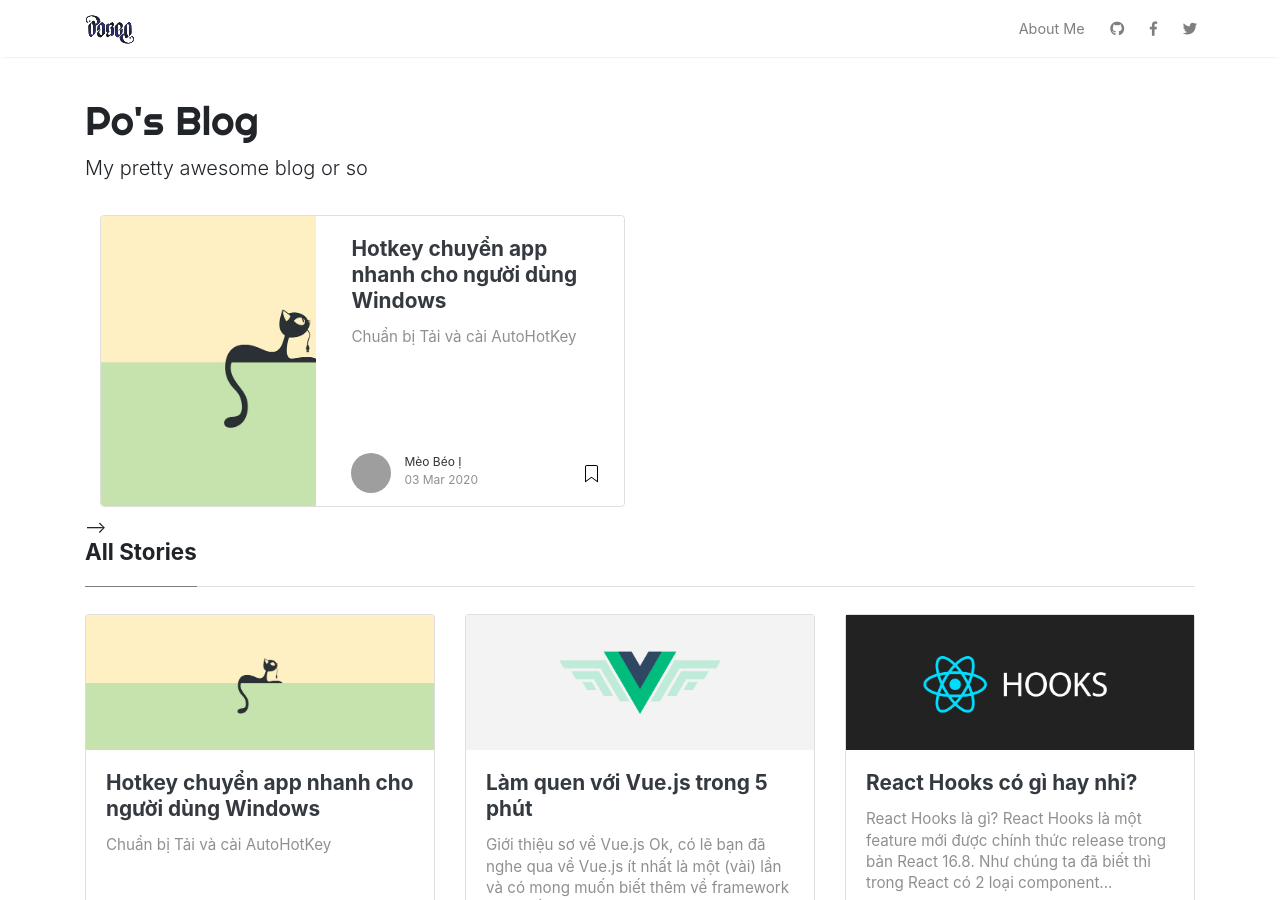
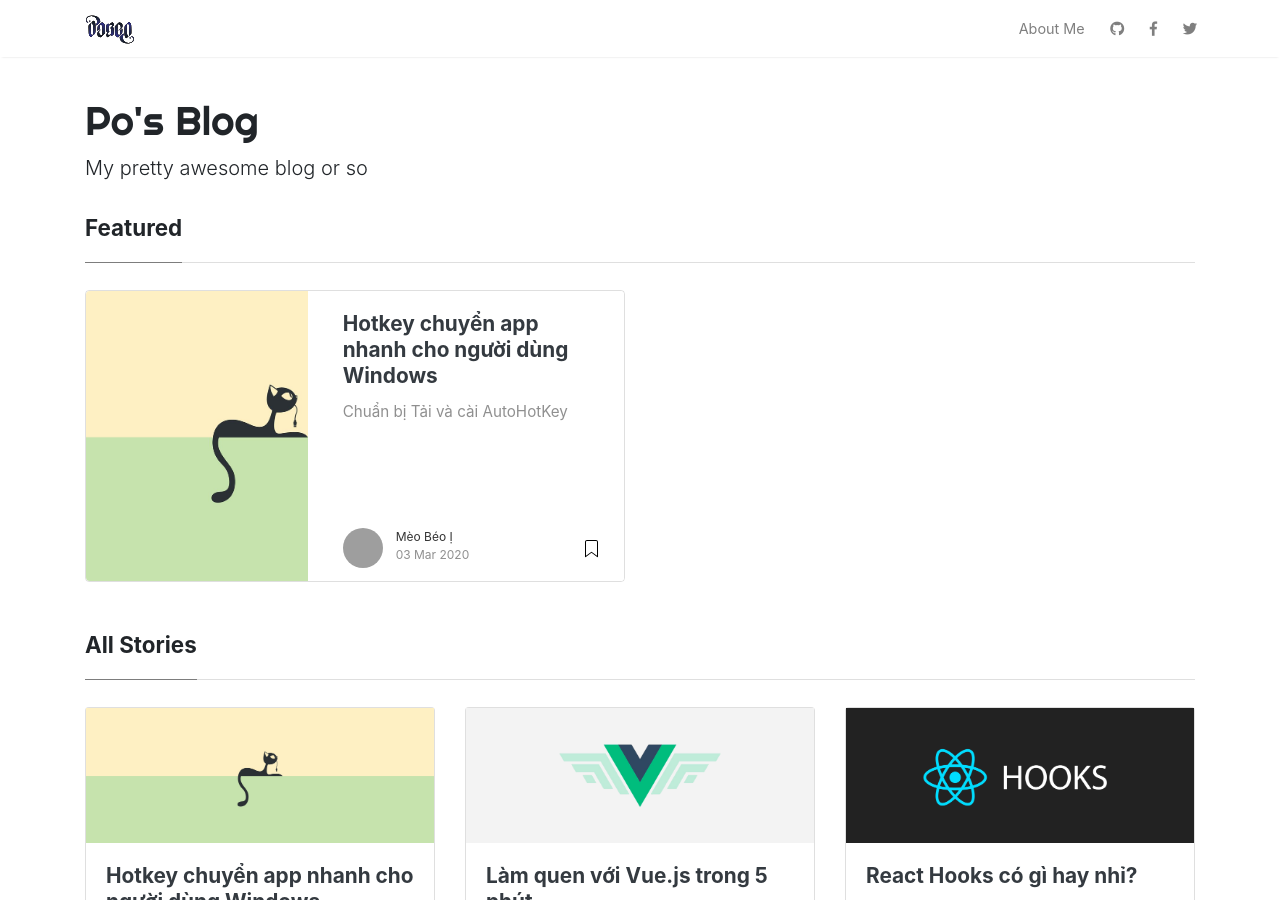
Before and after one commit to pconcurrently/blog-jekyll-v2, a Jekyll site: the page built from index.html, in a window 1280 px wide and 900 px high. Built offline with Jekyll 4.4.1, drawn with Linux system fonts in a browser that asks for light colours; nearby versions of some CDN libraries; the list of posts is cut into pages by our own code; grey boxes are pictures that could not be loaded.

Commit message:
Fix styles

```diff
--- a/_layouts/default.html
+++ b/_layouts/default.html
@@ -129,49 +129,7 @@
         {{ content }}
     </div>
 
-    <!-- Bottom Alert Bar
-    ================================================== -->
-    <!-- <div class="alertbar">
-        <div class="container text-center">
-            <span><img src="{{ site.baseurl }}/{{ site.logo }}" alt="{{site.title}}"> &nbsp; Never miss a <b>story</b> from us, subscribe to our newsletter</span>
-            <form action="{{site.mailchimp-list}}" method="post" name="mc-embedded-subscribe-form" class="wj-contact-form validate" target="_blank" novalidate>
-                <div class="mc-field-group">
-                <input type="email" placeholder="Email" name="EMAIL" class="required email" id="mce-EMAIL" autocomplete="on" required>
-                <input type="submit" value="Subscribe" name="subscribe" class="heart">
-                </div>
-            </form>
-        </div>
-    </div>     -->
-
-    </div><!-- /.container>
-
-    <!-- Categories Jumbotron
-    ================================================== -->
-    <!-- <div class="jumbotron fortags">
-        <div class="d-flex h-100">
-            <div class="col-md-4 align-self-center text-center h-100">
-                <div class="d-flex align-items-center justify-content-center h-100">
-                <h2 class="d-md-block d-none align-self-center">Explore →</h2>
-                </div>
-            </div>
-            <div class="col-md-8 align-self-center text-center">
-            {% assign tags_list = site.categories %}
-            {% if tags_list.first[0] == null %}
-                {% for tag in tags_list %}
-                <a href="{{ site.baseurl }}/category/{{ tag }}">{{ tag | capitalize }} {{ site.tags[tag].size }}</a>
-                {% endfor %}
-            {% else %}
-                {% for tag in tags_list %}
-                <a href="{{ site.baseurl }}/category/{{ tag[0] }}">{{ tag[0] | capitalize }} ({{ tag[1].size }})</a>
-                {% endfor %}
-            {% endif %}
-            {% assign tags_list = nil %}
-
-            </div>
-        </div>
-    </div> -->
-
-
+    </div>
 
     <!-- Begin Footer
     ================================================== -->
--- a/index.html
+++ b/index.html
@@ -7,7 +7,7 @@
 
 <!-- Featured
 ================================================== -->
-<!-- <section class="featured-posts">
+<section class="featured-posts">
     <div class="section-title">
         <h2><span>Featured</span></h2>
     </div>
@@ -24,7 +24,7 @@
     {% endfor %}
 
     </div>
-</section> -->
+</section>
 
 {% endif %}
 
```
